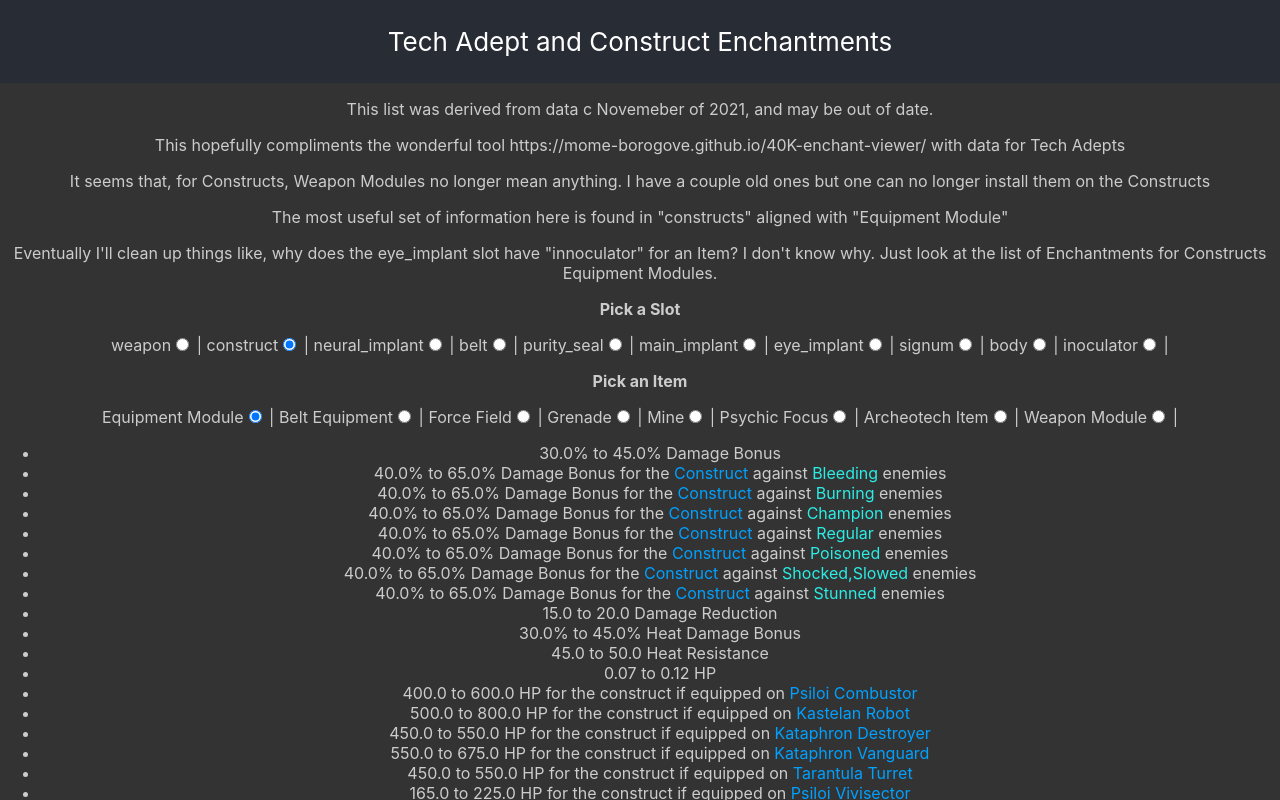
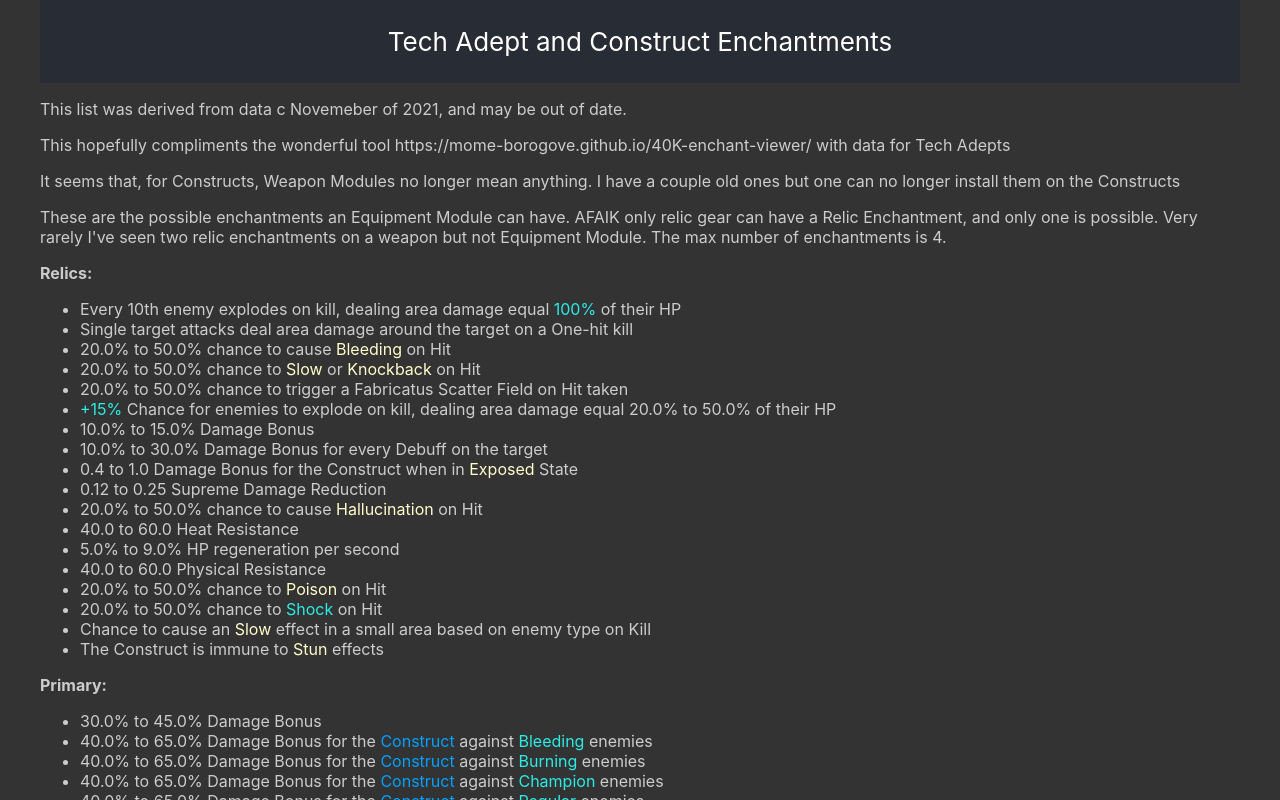
Before and after one commit to nickwelp/tech-adept-enchantments, a React (Create React App) app: page / in a window 1280 px wide. Shown: the top 800 px of the page. Built offline with nearby package versions, Linux system fonts and the light colour scheme.

Commit message:
simplifying interface

```diff
--- a/src/App.css
+++ b/src/App.css
@@ -1,5 +1,4 @@
 .App {
-  text-align: center;
 }
 
 .App-logo {
--- a/src/App.js
+++ b/src/App.js
@@ -3,31 +3,33 @@ import './App.css';
 
 import enchantments from './enchantments';
 // {
+// 'relic': {
 //   'weapon': {
 //      'Plasma Caliver': ['enchantments by description']
 //    }
+//  }
 // }
 console.log(enchantments)
 function App() {
   const [slot, setSlot] = useState('construct');
   const [item, setItem] = useState('Equipment Module');
-  const buildSlotLabels = () => {
-    return Object.keys(enchantments).map((sl) => {
-      return <label key={sl}>{sl}<input type="radio" name='slot' checked={slot===sl} value={sl} onChange={(e)=> { setSlot(e.target.value); setItem('');}} /> | </label>
-    })
-  };
-  const buildItemLabels = () => {
-    // if(item) {
-      return Object.keys(enchantments[slot]).map((itemElement) => {
-        return <label key={itemElement}>{itemElement}<input name='item' checked={item===itemElement}  type="radio" value={itemElement} onChange={(e)=> setItem(e.target.value)}/> | </label>
-      });
-    // }
-    // return null;
-  };
-  const showEnchantments = () => {
+  // const buildSlotLabels = () => {
+  //   return Object.keys(enchantments).map((sl) => {
+  //     return <label key={sl}>{sl}<input type="radio" name='slot' checked={slot===sl} value={sl} onChange={(e)=> { setSlot(e.target.value); setItem('');}} /> | </label>
+  //   })
+  // };
+  // const buildItemLabels = () => {
+  //   // if(item) {
+  //     return Object.keys(enchantments[slot]).map((itemElement) => {
+  //       return <label key={itemElement}>{itemElement}<input name='item' checked={item===itemElement}  type="radio" value={itemElement} onChange={(e)=> setItem(e.target.value)}/> | </label>
+  //     });
+  //   // }
+  //   // return null;
+  // };
+  const showEnchantments = (quality) => {
     console.log(`show enchantments ${slot} ${item}`)
     if(item) {
-      return enchantments[slot][item].map((desc) => {
+      return enchantments[slot][quality][item].map((desc) => {
         return <li key={desc} dangerouslySetInnerHTML={{__html: desc}}></li>;
       });
     }
@@ -43,15 +45,16 @@ function App() {
       <p>This list was derived from data c Novemeber of 2021, and may be out of date. </p>
       <p>This hopefully compliments the wonderful tool https://mome-borogove.github.io/40K-enchant-viewer/ with data for Tech Adepts</p>
       <p>It seems that, for Constructs, Weapon Modules no longer mean anything. I have a couple old ones but one can no longer install them on the Constructs</p>
-      <p>The most useful set of information here is found in "constructs" aligned with "Equipment Module"</p>
-      <p>Eventually I'll clean up things like, why does the eye_implant slot have "innoculator" for an Item? I don't know why. Just look at the list of Enchantments for Constructs Equipment Modules.</p>
-      <p><strong>Pick a Slot</strong></p>
-      {buildSlotLabels()}
-      <p><strong>Pick an Item</strong></p>
-      {buildItemLabels()}
+      <p>These are the possible enchantments an Equipment Module can have. AFAIK only relic gear can have a Relic Enchantment, and only one is possible. Very rarely I've seen two relic enchantments on a weapon but not Equipment Module. The max number of enchantments is 4.</p>
+      <p><strong>Relics:</strong></p>
       <ul>
-        {showEnchantments()}
+        {showEnchantments('relic')}
       </ul>
+      <p><strong>Primary:</strong></p>
+      <ul>
+        {showEnchantments('primary')}
+      </ul>
+
 
     </div>
   );
--- a/src/enchantments.js
+++ b/src/enchantments.js
@@ -4,9 +4,11 @@
 
 // Data structure looks like
 // {
+// 'relic': {
 //   'weapon': {
 //      'Plasma Caliver': ['enchantments by description']
 //    }
+//  }
 // }
 const ItemMap = {};
 
@@ -16,13 +18,15 @@ const Enchant = (tagname, desc, items, slots, quality, doubled, groupd, seasons)
   slots.forEach((slot) => {
     items.forEach((item) => {
       if(ItemMap[slot]){
-        if(ItemMap[slot][item] ) {
-          //  sometimes Euipment Module is listed twice, reason unknown, hence checking if already included
-          if(!ItemMap[slot][item].includes(desc) ) {
-            ItemMap[slot][item].push(desc)
-          }
-        } else ItemMap[slot][item] = [desc];
-      } else ItemMap[slot] = {[item]:[desc]};
+        if(ItemMap[slot][quality]){
+          if(ItemMap[slot][quality][item]) {
+            //  sometimes Euipment Module is listed twice, reason unknown, hence checking if already included
+            if(!ItemMap[slot][quality][item].includes(desc) ) {
+              ItemMap[slot][quality][item].push(desc)
+            }
+          } else ItemMap[slot][quality][item] = [desc];
+        } else ItemMap[slot][quality] = {[item]:[desc]};
+      } else ItemMap[slot] = {[quality]:{[item]:[desc]}};
     });
   });
 }
--- a/src/index.css
+++ b/src/index.css
@@ -13,3 +13,7 @@ code {
   font-family: source-code-pro, Menlo, Monaco, Consolas, 'Courier New',
     monospace;
 }
+.App {
+  margin: auto;
+  max-width: 1200px;
+}
```
